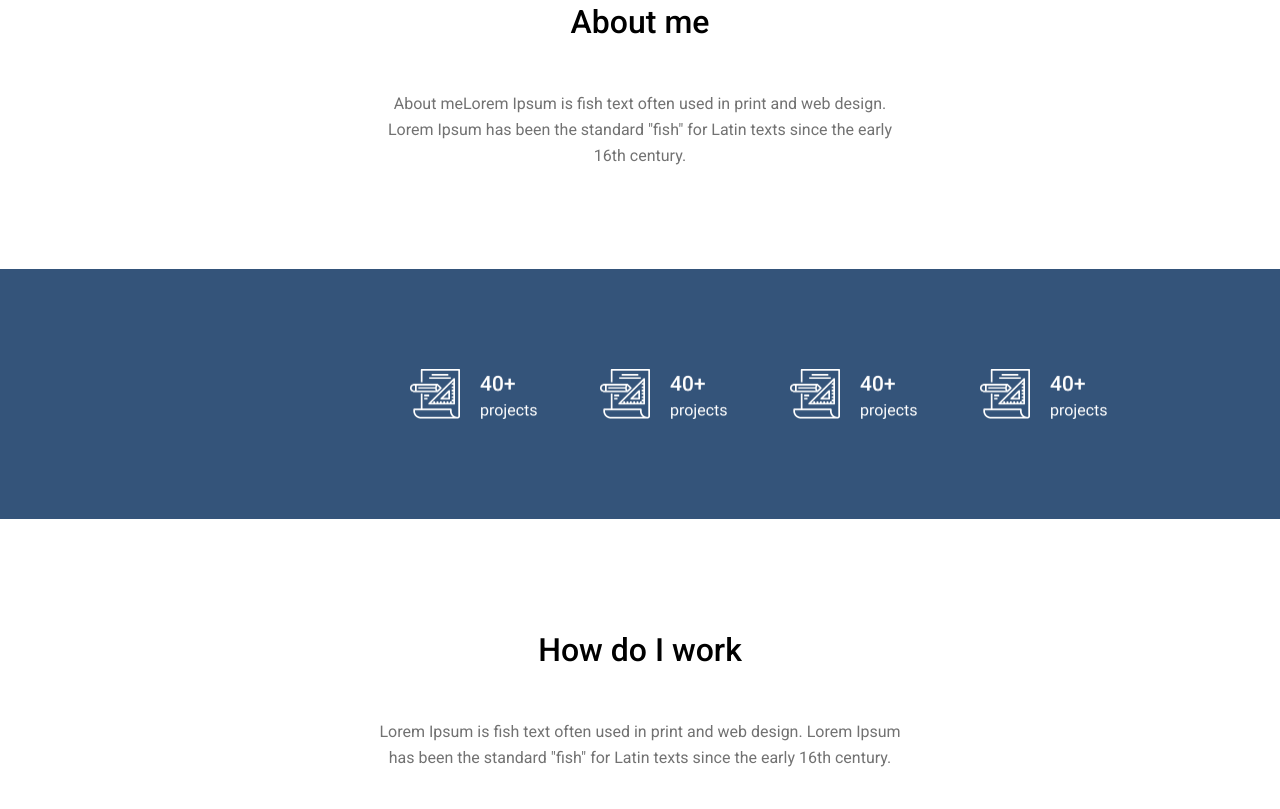
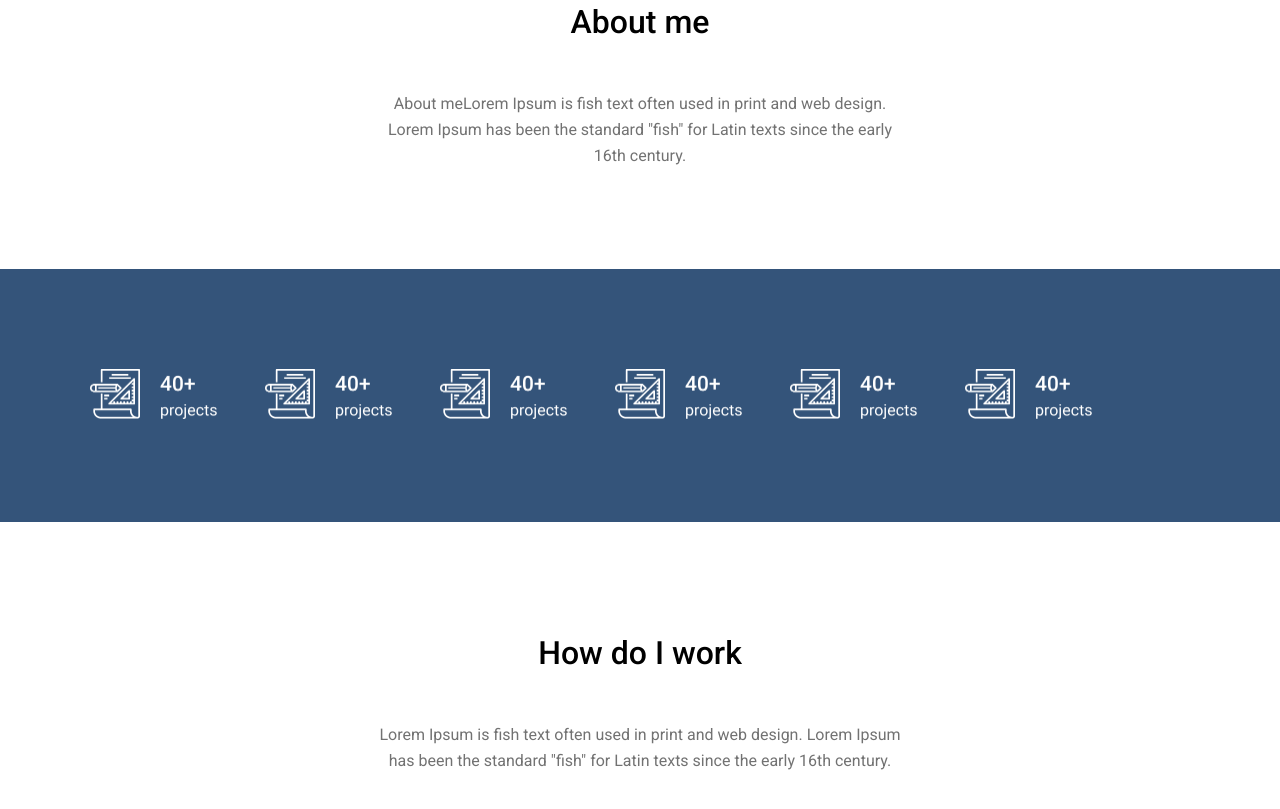
Before and after one commit to VadimKuzminskiy/dz7_new, a plain HTML site: page index.html in a window 1280 px wide. Shown: the part 827-1636 px from the top of the page. Drawn offline with Linux system fonts and the light colour scheme.

Commit message:
центровка. hover на homepage присутствует

```diff
--- a/css/style.css
+++ b/css/style.css
@@ -150,8 +150,8 @@ ul {
 }
 
 .progect {
-    max-width: 100%;
-    height: 250px;
+    max-width: 1920px;
+    /* height: 250px; */
     background: #34547A;
 }
 
@@ -163,11 +163,12 @@ ul {
 .list__img {
     display: inline-block;
     padding-top: 100px;
-    padding-left: 45px;
+    padding-bottom: 100px;
+    padding-right: 30px;
 }
 
 .menu__img {
-    padding-left: 365px;
+    /* padding-left: 365px; */
 }
 
 .h2__work {
--- a/index.html
+++ b/index.html
@@ -51,8 +51,8 @@
             </div>
         </section>
         <section>
-            <!-- <div class="container"> -->
             <div class="progect">
+                <div class="container">
                     <ul class="menu__img">
                         <li class="list__img"><a href="#" class="link__img"><img class="logo" src="./images/numbers__item.png" alt="logo"></a></li>
                         <li class="list__img"><a href="#" class="link__img"><img class="logo" src="./images/numbers__item.png" alt="logo"></a></li>
```
Lines whose indentation alone changed are shown as unchanged.
